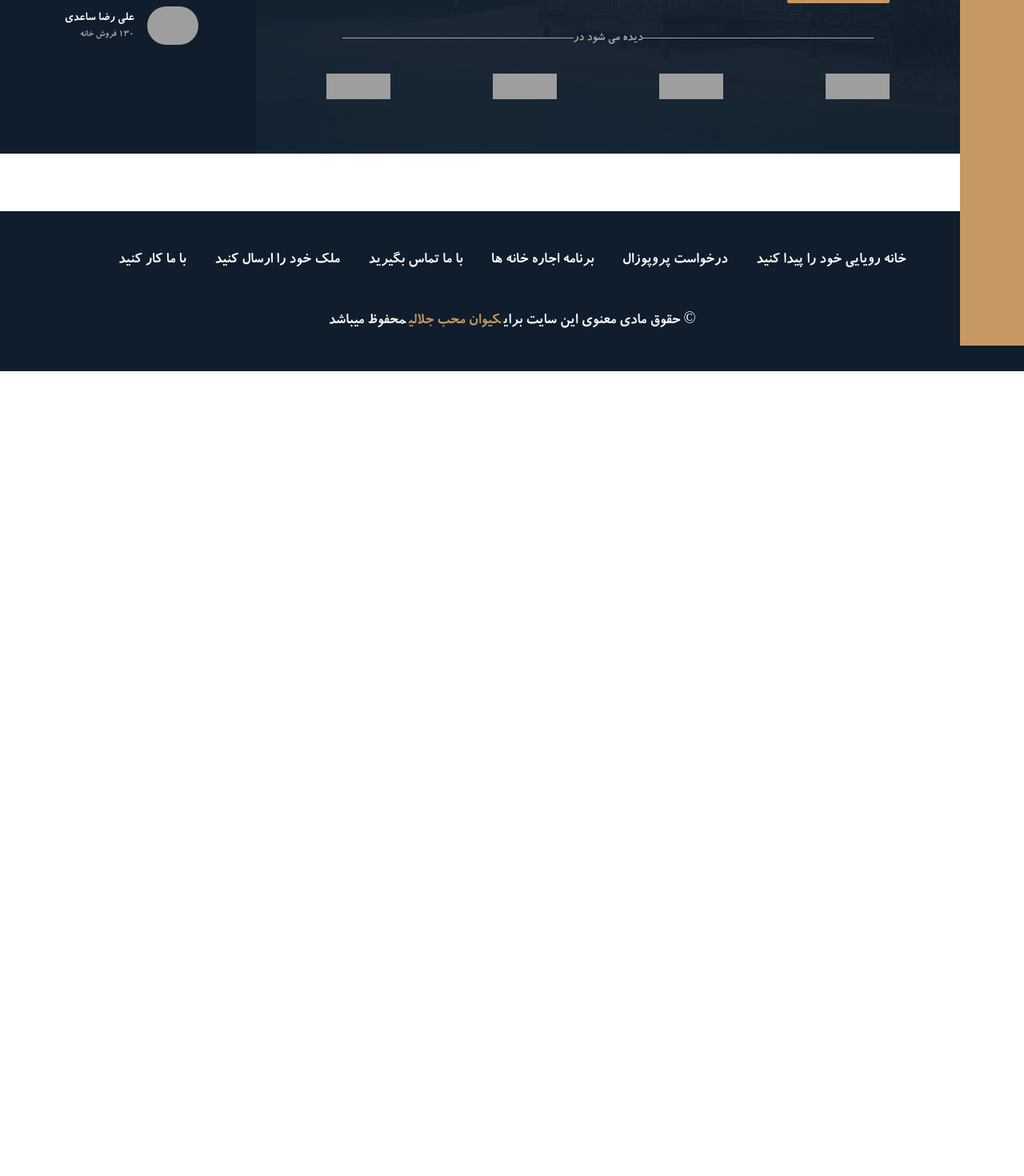
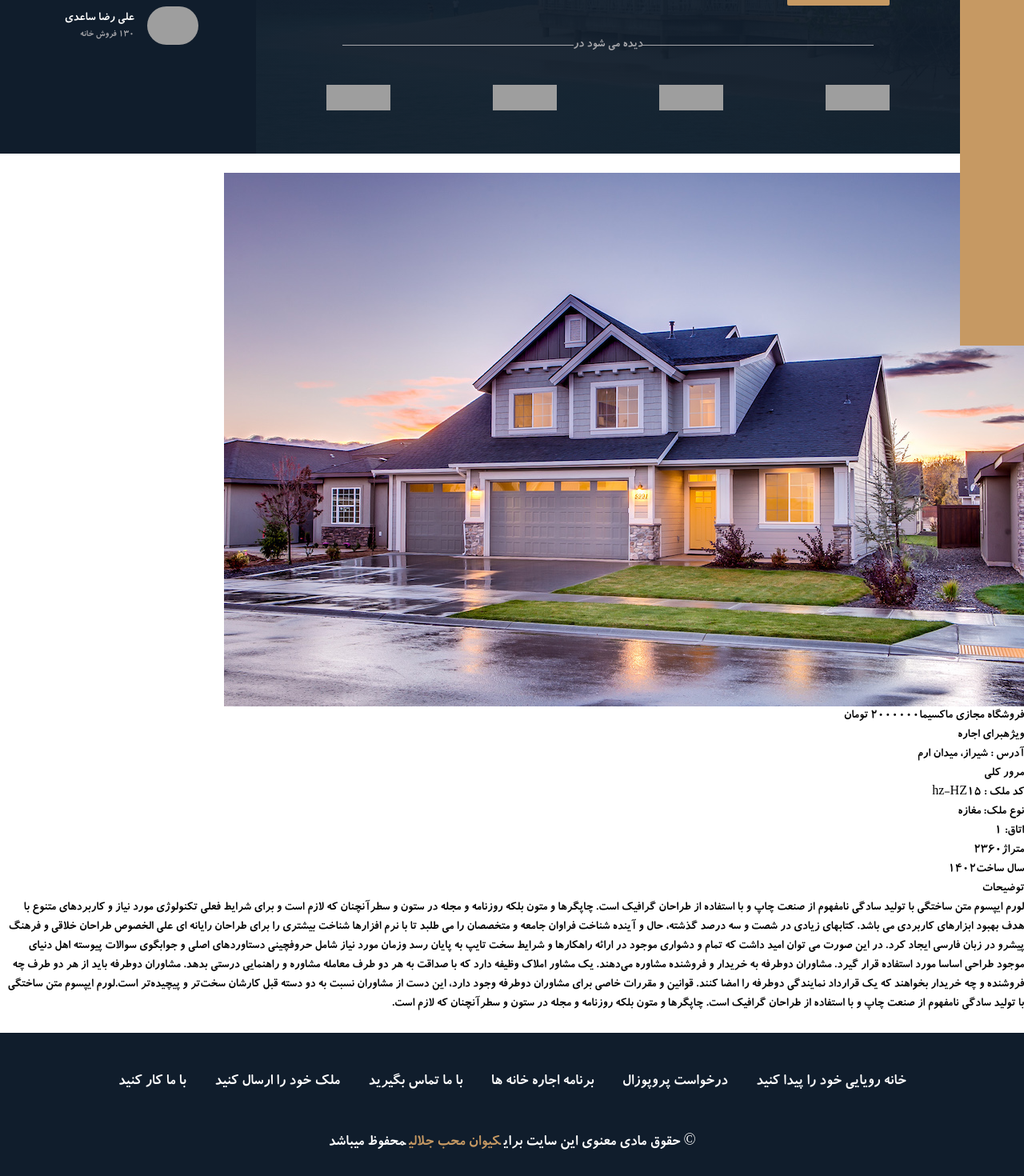
Before and after one commit to kaywanmohebjalali/real-estate, a Next.js app: page /homes/1 in a window 1280 px wide. Shown: the part 368-1838 px from the top of the page at 80% size. Before the commit the page ends 832 px from the top, so only its background shows below. Built offline with nearby package versions, Linux system fonts and the light colour scheme; grey boxes are pictures that could not be loaded.

Commit message:
complated homeCard

```diff
--- a/components/modules/Card.jsx
+++ b/components/modules/HomeCard.jsx
@@ -2,11 +2,11 @@ import Link from "next/link";
 import React from "react";
 import { HiOutlineLocationMarker,HiOutlineUser,HiOutlineLibrary,HiOutlineKey   } from "react-icons/hi";
 
-const BoxHouse = ({ src='',link='', location='', countRoom='', area='', price='' }) => {
+const BoxHouse = ({id,title='', img='', location='', roomCount='', meterage='', price='' }) => {
   return (
-    <div className="card max-w-[400px] mx-auto bg-[#f9f7f6]">
-      <img src={src} alt="House 6" className="w-full h-[50%]" />
-      <h5 className="button w-2/3 bg-backGround-dark mx-auto translate-y-[-50%]">آپارتمان خانوادگی مدرن</h5>
+    <div className="card max-w-[400px] mx-auto bg-[#f9f7f6] ">
+      <img src={img} alt="House 6" className="w-full h-[50%]" />
+      <h5 className="button w-2/3 bg-backGround-dark mx-auto translate-y-[-50%]">  {title}</h5>
 
 
       <div className=" grid grid-cols-2 justify-between gap-4 px-4 small:px-1 text-[0.8rem] py-6">
@@ -17,21 +17,21 @@ const BoxHouse = ({ src='',link='', location='', countRoom='', area='', price=''
 
         <div className="flex items-center gap-1">
           <HiOutlineUser />
-          <p className="card__text">{countRoom} اتاق</p>
+          <p className="card__text">{roomCount} اتاق</p>
         </div>
 
         <div className="flex items-center gap-1">
          <HiOutlineLibrary/>
-          <p className="card__text">{area} متر مربع</p>
+          <p className="card__text">{meterage} متر مربع</p>
         </div>
 
         <div className="flex items-center gap-1">
            <HiOutlineKey />
-          <p className="card__text">{price} میلیون تومان</p>
+          <p className="text-[0.6rem] sm:text-[0.9rem]">{price.toLocaleString()} میلیون تومان</p>
         </div>
       </div>
 
-      <Link href={link} className="button">
+      <Link href={`/homes/${id}`} className="button">
         مشاهده ملک
       </Link>
     </div>
--- a/components/templates/Header.jsx
+++ b/components/templates/Header.jsx
@@ -3,7 +3,7 @@ import React from 'react'
 const Header = () => {
   return (
       <header className='header col-span-4 xl:col-span-3 h-[60vh] xl:h-[70vh] xl:mr-[5rem] py-4'>
-        <div className='container text-start flex flex-col justify-center gap-8 h-full'>
+        <div className='container text-start flex flex-col justify-evenly   h-full'>
     <img src="img/logo.png" alt="Nexter Logo" className="w-28 sm:w-36 mx-auto"/>
                 <h3 className="text-backGround-gold font-bold text-xl"> خانه خودتان:</h3>
                 <h1 className="text-white font-bold  sm:text-3xl">
--- a/components/templates/Houses.jsx
+++ b/components/templates/Houses.jsx
@@ -1,36 +1,17 @@
 import React from 'react'
-import BoxHouse from '../modules/Card'
-
+import BoxHouse from '../modules/HomeCard'
+import db from '../../data/db.json'
 const Houses = () => {
+  const {homes}=db;
   return (
 
 
 
-    <div className=" px-2 xl:container grid grid-cols-1 small:grid-cols-2 sm:grid-cols-2 md:grid-cols-3  xl:grid-cols-4 2xl:grid-cols-5  gap-8 py-20">
+    <div className=" px-2 xl:container grid grid-cols-1 sm:grid-cols-2  md:grid-cols-3  xl:grid-cols-4 2xl:grid-cols-5  gap-8 py-20">
+    {
+      homes && homes.slice(0,6).map(home=><BoxHouse key={home.id}  {...home}/>)
+    }
 
-    <BoxHouse src='img/gal-1.jpeg' location='مالدیو' countRoom='4' area="400" price="560">
-
-    </BoxHouse>
-
-    <BoxHouse src='img/gal-2.jpeg' location='مالدیو' countRoom='4' area="400" price="560">
-
-    </BoxHouse>
-
-    <BoxHouse src='img/gal-3.jpeg' location='مالدیو' countRoom='4' area="400" price="560">
-
-</BoxHouse>
-
-<BoxHouse src='img/gal-4.jpeg' location='مالدیو' countRoom='4' area="400" price="560">
-
-</BoxHouse>
-
-<BoxHouse src='img/gal-5.jpeg' location='مالدیو' countRoom='4' area="400" price="560">
-
-</BoxHouse>
-
-<BoxHouse src='img/gal-6.jpeg' location='مالدیو' countRoom='4' area="400" price="560">
-
-</BoxHouse>
 
 
 
--- a/data/db.json
+++ b/data/db.json
@@ -1,5 +1,76 @@
 {
-    "homes":[
-        {}
-    ]
+  "homes": [
+    {
+      "id": 1,
+      "location":"سنندج",
+      "title": "خانه ویلایی",
+      "img": "/img/house-1.jpeg",
+      "roomCount": 6,
+      "meterage": 250,
+      "price": 2000000
+    },
+    {
+      "id": 2,
+      "location":"تهران",
+      "title": "خانه فروشی",
+      "img": "/img/house-2.jpeg",
+      "roomCount": 2,
+      "meterage": 98,
+      "price": 3000000
+    },
+    {
+      "id": 3,
+      "location":"اصفهان",
+      "title": "خانه اجاره‌ای",
+      "img": "/img/house-3.jpeg",
+      "roomCount": 1,
+      "meterage": 180,
+      "price": 2500000
+    },
+    {
+      "id": 4,
+      "location":"شیراز",
+      "title": "سوییت",
+      "img": "/img/house-4.jpeg",
+      "roomCount": 5,
+      "meterage": 210,
+      "price": 500000
+    },
+    {
+      "id": 5,
+      "location":"تبریز",
+      "title": "باغ",
+      "img": "/img/house-5.jpeg",
+      "roomCount": 8,
+      "meterage": 290,
+      "price": 1200000
+    },
+    {
+      "id": 6,
+      "location":"مازندران",
+      "title": "واحد آپارتمان",
+      "img": "/img/house-6.jpeg",
+      "roomCount": 2,
+      "meterage": 150,
+      "price": 800000
+    },
+    {
+      "id": 7,
+      "location":"یزد",
+      "title": "خانه ویلایی",
+      "img": "/img/house-1.jpeg",
+      "roomCount": 5,
+      "meterage": 300,
+      "price": 2200000
+    },
+    {
+      "id": 8,
+      "location":"لرستان",
+      "title": "خانه اجاره‌ای",
+      "img": "/img/house-2.jpeg",
+      "roomCount": 3,
+      "meterage": 200,
+      "price": 5000000
+    }
+  ]
 }
--- a/pages/homes/[id].jsx
+++ b/pages/homes/[id].jsx
@@ -1,11 +1,96 @@
 
 
+import { useRouter } from 'next/router'
 import React from 'react'
+import db from '../../data/db.json'
 
 const Home = () => {
+    const {query:{id}}=useRouter();
+    const {homes}=db;
+    const {title, location, img, roomCount, meterage, price}=homes.find(home=>home.id==id)
+
 
   return (
-    <h1>Home</h1>
+    <div className="home-details">
+    <div className="home-details-top">
+        <div className="home-img">
+            <img src={img} alt="" />
+        </div>
+        <div className="home-interduce">
+            <div className="home-title">
+                <h1>
+                    <span>فروشگاه مجازی ماکسیما</span>
+                    <span>{price} تومان</span>
+                </h1>
+                <div className="tags">
+                    <span className="tag green-tag">ویژه</span>
+                    <span className="tag brown-tag">برای اجاره</span>
+                </div>
+                <div className="adrress">آدرس : شیراز، میدان ارم</div>
+            </div>
+            <div className="home-review">
+                <div className="home-review-top">
+                    <h2>مرور کلی</h2>
+                    <p className="">
+                        <span>کد ملک : </span>
+                        <span>hz-HZ15</span>
+                    </p>
+                </div>
+                <ul className="home-review-bottom">
+                    <li>
+                        <span>نوع ملک: </span>
+                        <span>مغازه</span>
+                    </li>
+                    <li>
+                        <span>اتاق: </span>
+                        <span>1</span>
+                    </li>
+                    <li>
+                        <span>متراژ</span>
+                        <span>2360</span>
+                    </li>
+                    <li>
+                        <span>سال ساخت</span>
+                        <span>1402</span>
+                    </li>
+                </ul>
+            </div>
+        </div>
+    </div>
+    <div className="home-details-bottom">
+        <div className="home-details-description">
+            <p className="">توضیحات</p>
+            <p className="">
+                لورم ایپسوم متن ساختگی با تولید سادگی نامفهوم از
+                صنعت چاپ و با استفاده از طراحان گرافیک است. چاپگرها
+                و متون بلکه روزنامه و مجله در ستون و سطرآنچنان که
+                لازم است و برای شرایط فعلی تکنولوژی مورد نیاز و
+                کاربردهای متنوع با هدف بهبود ابزارهای کاربردی می
+                باشد. کتابهای زیادی در شصت و سه درصد گذشته، حال و
+                آینده شناخت فراوان جامعه و متخصصان را می طلبد تا با
+                نرم افزارها شناخت بیشتری را برای طراحان رایانه ای
+                علی الخصوص طراحان خلاقی و فرهنگ پیشرو در زبان فارسی
+                ایجاد کرد. در این صورت می توان امید داشت که تمام و
+                دشواری موجود در ارائه راهکارها و شرایط سخت تایپ به
+                پایان رسد وزمان مورد نیاز شامل حروفچینی دستاوردهای
+                اصلی و جوابگوی سوالات پیوسته اهل دنیای موجود طراحی
+                اساسا مورد استفاده قرار گیرد. مشاوران دوطرفه به
+                خریدار و فروشنده مشاوره می‌دهند. یک مشاور املاک
+                وظیفه دارد که با صداقت به هر دو طرف معامله مشاوره و
+                راهنمایی درستی بدهد. مشاوران دوطرفه باید از هر دو
+                طرف چه فروشنده و چه خریدار بخواهند که یک قرارداد
+                نمایندگی دوطرفه را امضا کنند. قوانین و مقررات خاصی
+                برای مشاوران دوطرفه وجود دارد، این دست از مشاوران
+                نسبت به دو دسته قبل کارشان سخت‌تر و پیچیده‌تر
+                است.لورم ایپسوم متن ساختگی با تولید سادگی نامفهوم از
+                صنعت چاپ و با استفاده از طراحان گرافیک است. چاپگرها
+                و متون بلکه روزنامه و مجله در ستون و سطرآنچنان که
+                لازم است.
+            </p>
+        </div>
+    </div>
+</div>
+
   )
 }
 
```
